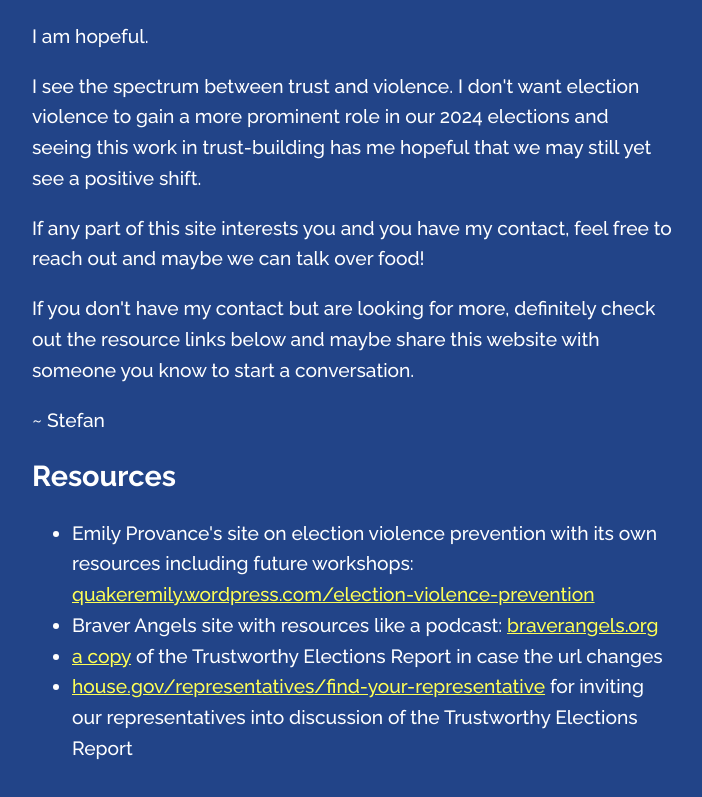
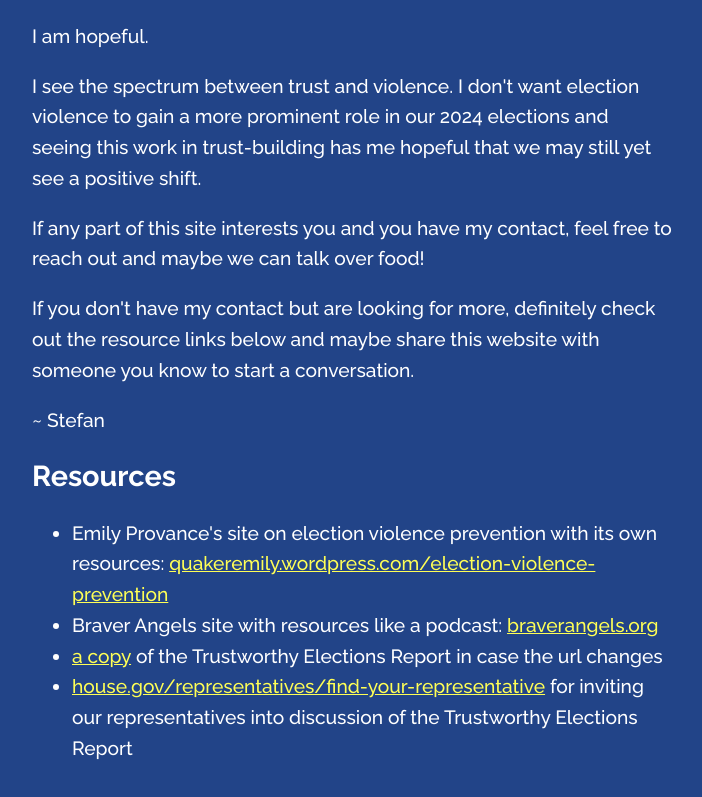
Before and after one commit to mstefanwalker/together, a plain HTML site: page index.html in a window 1280 px wide. Shown: the part 1582-2379 px from the top of the page, without its empty margins (288-990 px from the left). Drawn offline with Linux system fonts and the light colour scheme.

Commit message:
Update resource description to match current offerings

```diff
--- a/index.html
+++ b/index.html
@@ -68,7 +68,7 @@
         <h2>Resources</h2>
 
         <ul>
-            <li>Emily Provance's site on election violence prevention with its own resources including future workshops: <a href="https://quakeremily.wordpress.com/election-violence-prevention/">quakeremily.wordpress.com/election-violence-prevention</a></li>
+            <li>Emily Provance's site on election violence prevention with its own resources: <a href="https://quakeremily.wordpress.com/election-violence-prevention/">quakeremily.wordpress.com/election-violence-prevention</a></li>
             <li>Braver Angels site with resources like a podcast: <a href="https://braverangels.org/">braverangels.org</a></li>
             <li><a href="BA_2024-Trustworthy-Elections-Report-V12-WEB.pdf">a copy</a> of the Trustworthy Elections Report in case the url changes</li>
             <li><a href="https://www.house.gov/representatives/find-your-representative">house.gov/representatives/find-your-representative</a> for inviting our representatives into discussion of the Trustworthy Elections Report</li>
```
